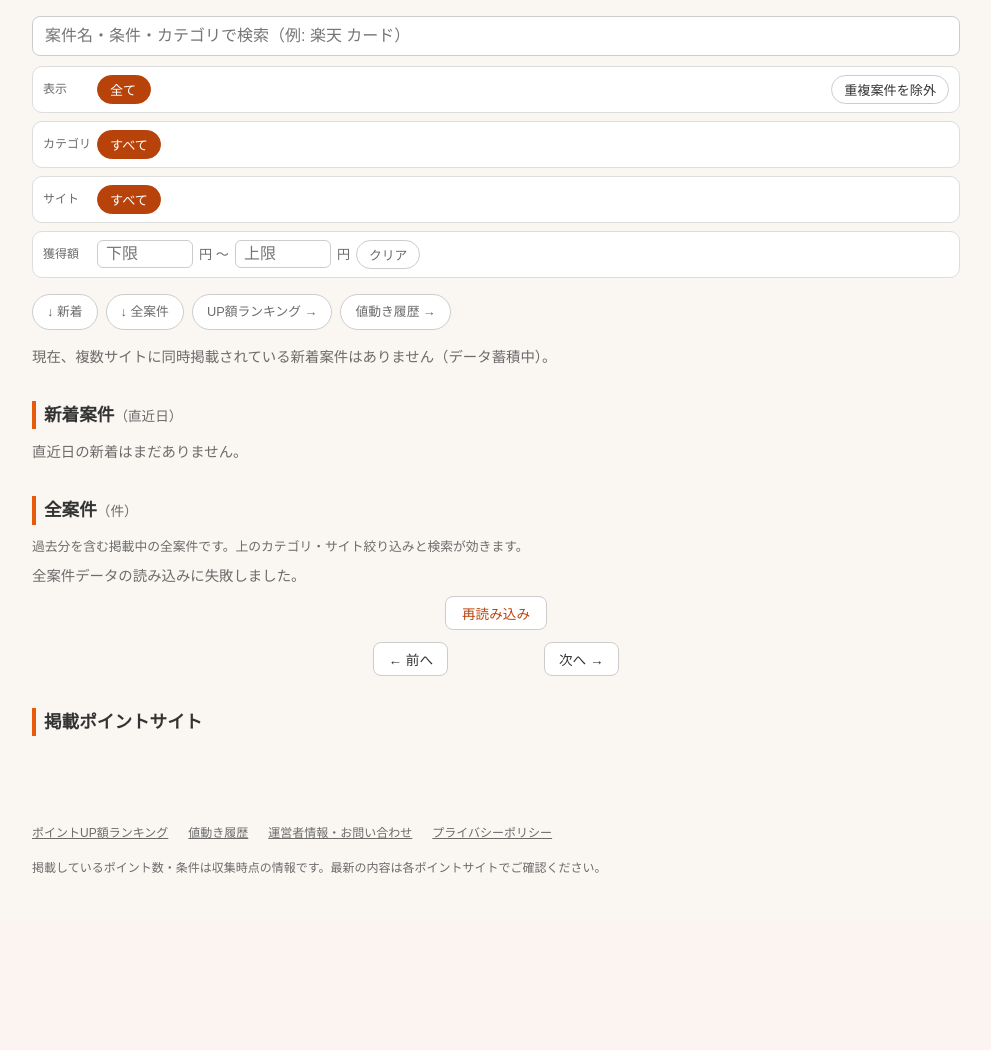
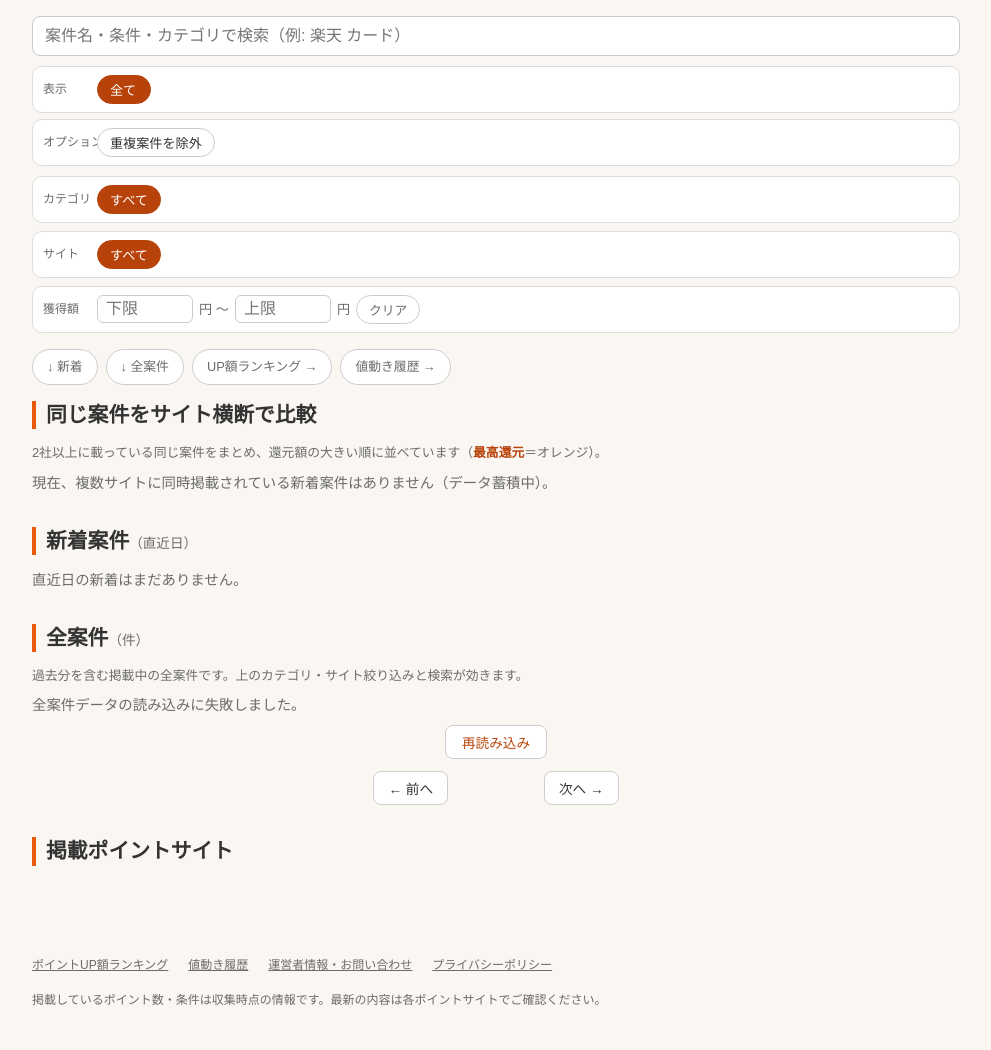
Before and after one commit to y-kam/poikatu-news, a Python web app: template builder/templates/index.html.j2 in a window 1280 px wide. Shown: the part 86-1136 px from the top of the page, without its empty margins (144-1135 px from the left). Before the commit the page ends 959 px from the top, so only its background shows below. Run offline with Jinja, Linux system fonts and the light colour scheme; the template is opened without the code that fills it, so the values that code supplies are empty.

Commit message:
feat: サイトの見やすさを改善（情報階層・比較セクション・チップ整理）
見やすさ監査で洗い出した高優先度の課題に対応。フロントJSの挙動・
data属性・要素IDは変更せず、jsdom回帰（約30項目）ALL PASSを確認。

- 比較セクションに見出し＋リード文を追加（何を比較しているか明示）
- 「表示」行をモード(全て/新着)と独立トグル(オプション)の2行に分離し混同を解消
- 情報階層を底上げ: h2拡大、極小フォント微増、サイト名を--muted-strongで可読性向上
- 比較グループの折りたたみをPCでも有効化（従来スマホ限定→上位3行＋「他Nサイト」）
- 最高還元に非色の記号(◎)を追加（色覚に依存しない手掛かり）

Co-Authored-By: Claude Opus 4.8 (1M context) <noreply@anthropic.com>

```diff
--- a/builder/static/style.css
+++ b/builder/static/style.css
@@ -1,5 +1,5 @@
 :root {
-  --accent:#e8590c; --accent-text:#b8430a; --accent-bg:#b8430a; --bg:#faf7f2; --card:#fff; --text:#333; --muted:#6b6b6b; --line:#eee;
+  --accent:#e8590c; --accent-text:#b8430a; --accent-bg:#b8430a; --bg:#faf7f2; --card:#fff; --text:#333; --muted:#6b6b6b; --muted-strong:#4a4a4a; --line:#eee;
   --bd:#ccc; --bd2:#ddd; --cat-bg:#f1e7dc; --cat-text:#7a4a1f; --up-text:#d7263d; --down-text:#2563eb;
   color-scheme:light dark;  /* フォーム部品・スクロールバーもOSのテーマに追従させる */
 }
@@ -29,15 +29,16 @@ header .meta { font-size:.8rem; }
 .pr-notice { max-width:960px; margin:0 auto; padding:6px 16px 0; font-size:.72rem; color:var(--muted); }
 main { max-width:960px; margin:0 auto; padding:16px; }
 section { margin-bottom:32px; }
-h2 { font-size:1.1rem; border-left:4px solid var(--accent); padding-left:8px; margin-bottom:12px; }
+h2 { font-size:1.3rem; border-left:4px solid var(--accent); padding-left:10px; margin-bottom:14px; line-height:1.35; }
 .search { width:100%; padding:10px 12px; font-size:1rem; border:1px solid var(--bd); border-radius:8px; margin-bottom:10px; background:var(--card); color:var(--text); }
 .chips { display:flex; flex-wrap:wrap; gap:6px; margin-bottom:8px; }
 /* 表示(全て/新着)・カテゴリ・サイト・獲得額の絞り込み行はカード状の枠で囲み、行同士の境界を分かりやすくする */
-#primary-chips, #recency-chips, #category-chips, #site-chips, #yen-chips { background:var(--card); border:1px solid var(--bd2); border-radius:10px; padding:8px 10px; }
+#primary-chips, #option-chips, #recency-chips, #category-chips, #site-chips, #yen-chips { background:var(--card); border:1px solid var(--bd2); border-radius:10px; padding:8px 10px; }
 #recency-chips[hidden] { display:none; }  /* display:flex が hidden属性を上書きするのを防ぐ */
 #yen-chips { margin-bottom:16px; }
-/* 重複除外は独立トグル。全て/新着の右にやや離して置き、ON時はチェックを添える */
-#dedup-chip { margin-left:auto; }
+/* 表示モード（全て/新着）と別軸の独立トグル行。モード行のすぐ下に控えめな余白で続ける */
+#option-chips { margin-top:-2px; margin-bottom:10px; }
+/* 独立トグル（重複除外・法人含む・投資/入金/年収の各除外）はON時にチェックを添える */
 .chip.toggle.active::before { content:"✓ "; }
 /* 獲得額（円換算）の範囲入力。下限〜上限の数値入力2つ＋クリア */
 .yen-range { display:flex; align-items:center; gap:6px; }
--- a/builder/templates/index.html.j2
+++ b/builder/templates/index.html.j2
@@ -29,6 +29,11 @@
   {# 既定は「新着」。新着が無い日はJS側で「全て」にフォールバックする #}
   <button class="chip" data-key="">全て<span class="cnt">{{ total_recent }}</span></button>
   {% if new_total %}<button class="chip active" data-key="_new">新着<span class="cnt">{{ new_total }}</span></button>{% endif %}
+</div>
+{# 表示モード（全て/新着）とは別軸の独立トグル群。モード切替と見た目が同じで混同しやすかったため
+   別行に分けて視覚的に区別する。IDはJSのバインドに使うため変更しない #}
+<div class="chips" id="option-chips">
+  <span class="label">オプション</span>
   {# 重複除外は全て/新着とは別軸の独立トグル。同名（名寄せ）案件を現在の絞り込み内で最高還元の1件に畳む #}
   <button class="chip toggle" id="dedup-chip" type="button">重複案件を除外</button>
   {# 法人・事業者向け（個人＝一般消費者では申込めない）案件は既定で全件から除外。ONで表示に加える独立トグル。
@@ -134,8 +139,11 @@
 
 <!-- ad-slot: header (AdSense等のコードをここに) -->
 
-{# セクション見出しは表示しない（各グループの「○サイト掲載」バッジで内容が伝わるため） #}
 <section id="compare-section">
+  {# 見出し＋リード文で「同じ案件を複数サイト横断で比較し、最高還元のサイトが分かる」目玉機能だと明示する。
+     このセクションは既定（新着表示）ではJSで非表示になり、「全て」表示時に現れる #}
+  <h2>同じ案件をサイト横断で比較</h2>
+  <p class="note">2社以上に載っている同じ案件をまとめ、還元額の大きい順に並べています（<span class="best">最高還元</span>＝オレンジ）。</p>
   {% if multi_groups %}
   {% for g in multi_groups %}
   <div class="group" data-title="{{ g.title }}" data-category="{{ g.category }}" data-site="{{ g.site_keys }}" data-new="{{ 1 if g.has_new else 0 }}"{% if g.corporate %} data-corp="1"{% endif %}{% if g.invest %} data-invest="1"{% endif %}{% if g.deposit %} data-deposit="1"{% endif %}{% if g.income %} data-income="1"{% endif %}{% if g.req_yen is not none %} data-req-yen="{{ g.req_yen }}"{% endif %}{% if g.income_man is not none %} data-income-man="{{ g.income_man }}"{% endif %}>
```
Also changed, not shown: other parts of builder/static/style.css (+15 -14 lines).
